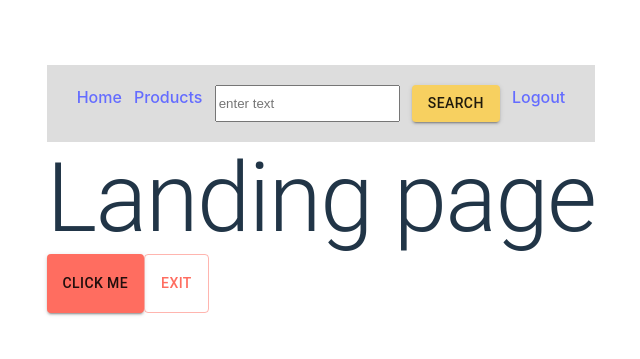
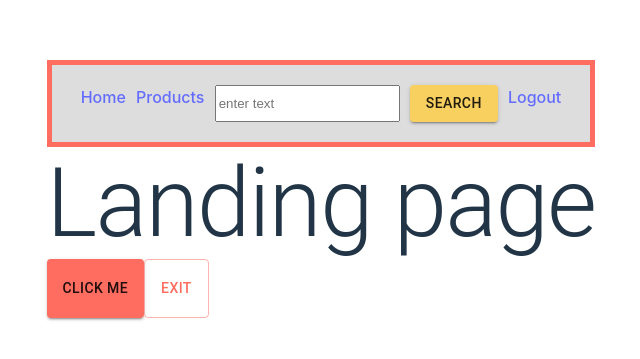
Before and after one commit to graviteja98/landingpage, a React (Vite) app in the folder vite-project/: page / in a window 1280 px wide. Shown: the part 211-570 px from the top of the page, without its empty margins (319-959 px from the left). Built offline with nearby package versions, Linux system fonts and the light colour scheme.

Commit message:
added border

```diff
--- a/vite-project/src/components/Topbar.jsx
+++ b/vite-project/src/components/Topbar.jsx
@@ -4,7 +4,7 @@ import React from 'react'
 function Topbar() {
   return (
     <div>
-      <Container color="primary" sx={{padding:"20px",background:"#ddd",display:"flex",justifyContent:"space-around"}}>
+      <Container color="primary" sx={{padding:"20px",background:"#ddd",display:"flex",justifyContent:"space-around",border:5,borderColor:"primary.main"}}>
             <a>Home</a>
             <a>Products</a>
             <input type="text" placeholder='enter text'/>
```
